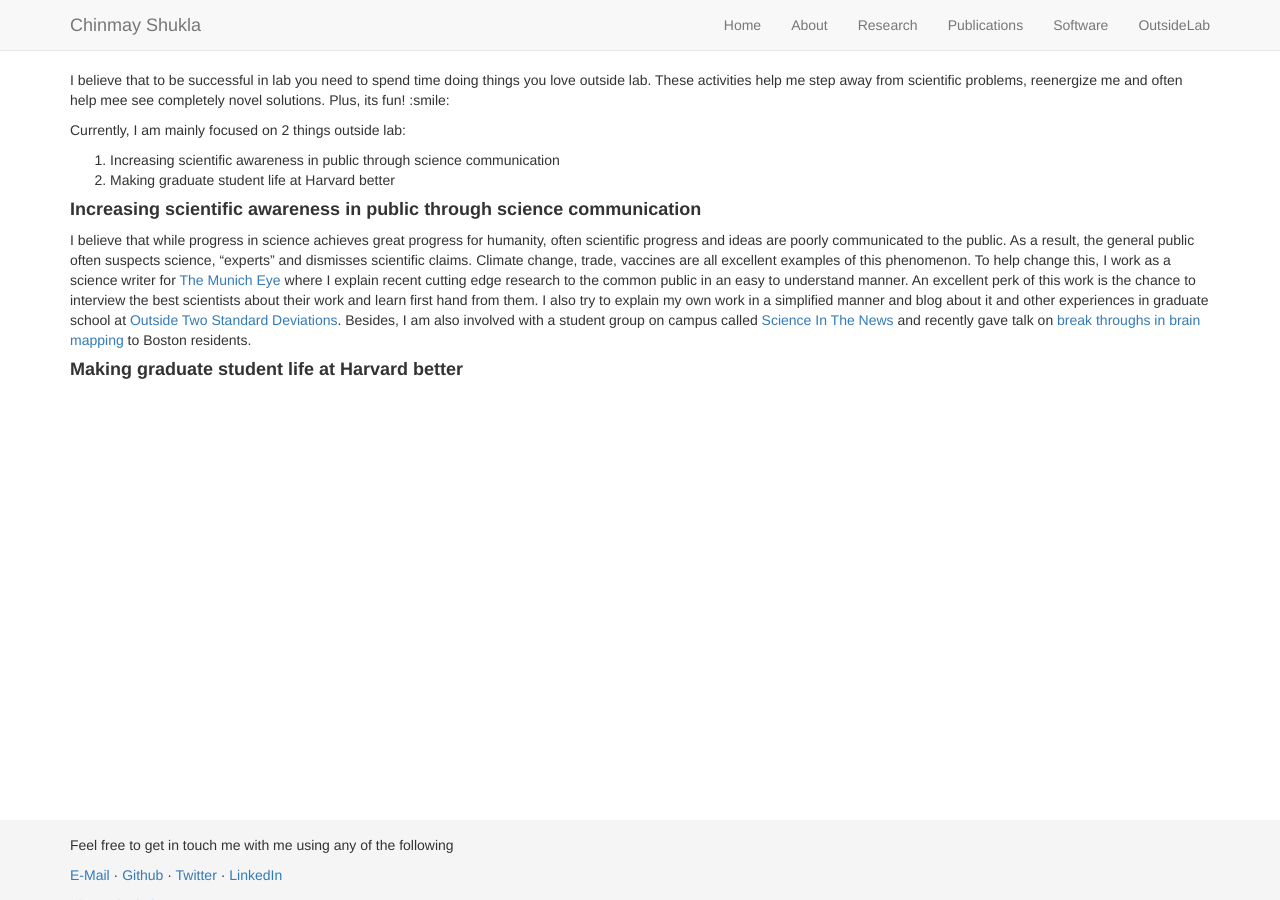
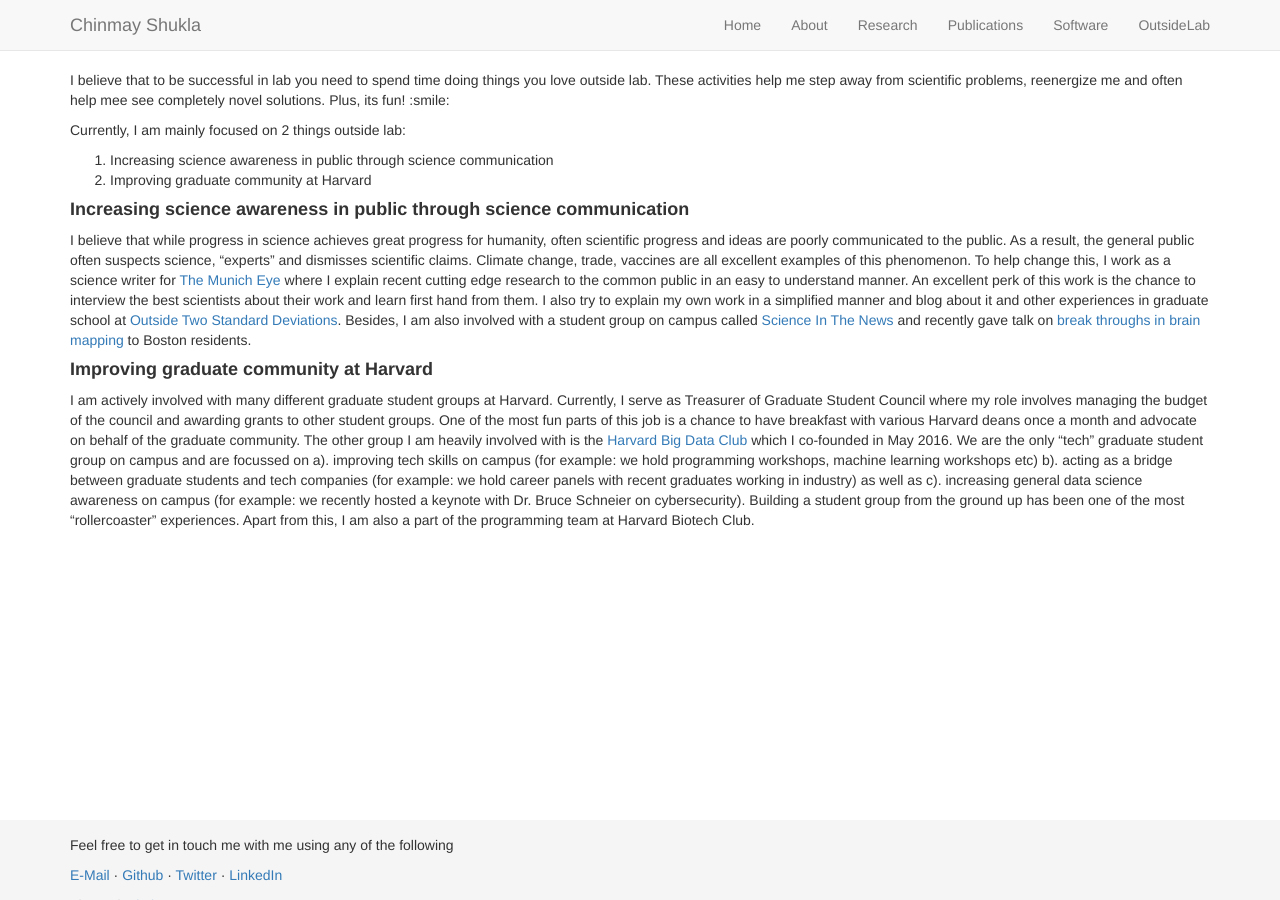
Before and after one commit to cshukla/cshukla.github.io, a Jekyll site: the page built from pages/outsideLab.md, in a window 1280 px wide and 900 px high. Built offline with Jekyll 4.4.1, drawn with Linux system fonts in a browser that asks for light colours; nearby versions of some CDN libraries.

Commit message:
update outsideLab page text

```diff
--- a/pages/outsideLab.md
+++ b/pages/outsideLab.md
@@ -7,10 +7,11 @@ I believe that to be successful in lab you need to spend time doing things you l
 
 Currently, I am mainly focused on 2 things outside lab:
 
-1. Increasing scientific awareness in public through science communication
-2. Making graduate student life at Harvard better
+1. Increasing science awareness in public through science communication
+2. Improving graduate community at Harvard
 
-#### **Increasing scientific awareness in public through science communication**
+#### **Increasing science awareness in public through science communication**
 I believe that while progress in science achieves great progress for humanity, often scientific progress and ideas are poorly communicated to the public. As a result, the general public often suspects science, "experts" and dismisses scientific claims. Climate change, trade, vaccines are all excellent examples of this phenomenon. To help change this, I work as a science writer for [The Munich Eye](http://themunicheye.com/global_scripts/contributors/index.php?contributor=Chinmay%20Shukla) where I explain recent cutting edge research to the common public in an easy to understand manner. An excellent perk of this work is the chance to interview the best scientists about their work and learn first hand from them. I also try to explain my own work in a simplified manner and blog about it and other experiences in graduate school at [Outside Two Standard Deviations](https://outsidetwostandarddeviations.wordpress.com). Besides, I am also involved with a student group on campus called [Science In The News](http://sitn.hms.harvard.edu) and recently gave talk on [break throughs in brain mapping](https://www.youtube.com/watch?v=QwEuoPkcOUA) to Boston residents.
 
-#### **Making graduate student life at Harvard better**
+#### **Improving graduate community at Harvard**
+I am actively involved with many different graduate student groups at Harvard. Currently, I serve as Treasurer of Graduate Student Council where my role involves managing the budget of the council and awarding grants to other student groups. One of the most fun parts of this job is a chance to have breakfast with various Harvard deans once a month and advocate on behalf of the graduate community. The other group I am heavily involved with is the [Harvard Big Data Club](www.harvardbigdata.com) which I co-founded in May 2016. We are the only "tech" graduate student group on campus and are focussed on a). improving tech skills on campus (for example: we hold programming workshops, machine learning workshops etc) b). acting as a bridge between graduate students and tech companies (for example: we hold career panels with recent graduates working in industry) as well as c). increasing general data science awareness on campus (for example: we recently hosted a keynote with Dr. Bruce Schneier on cybersecurity). Building a student group from the ground up has been one of the most "rollercoaster" experiences. Apart from this, I am also a part of the programming team at Harvard Biotech Club.
```
